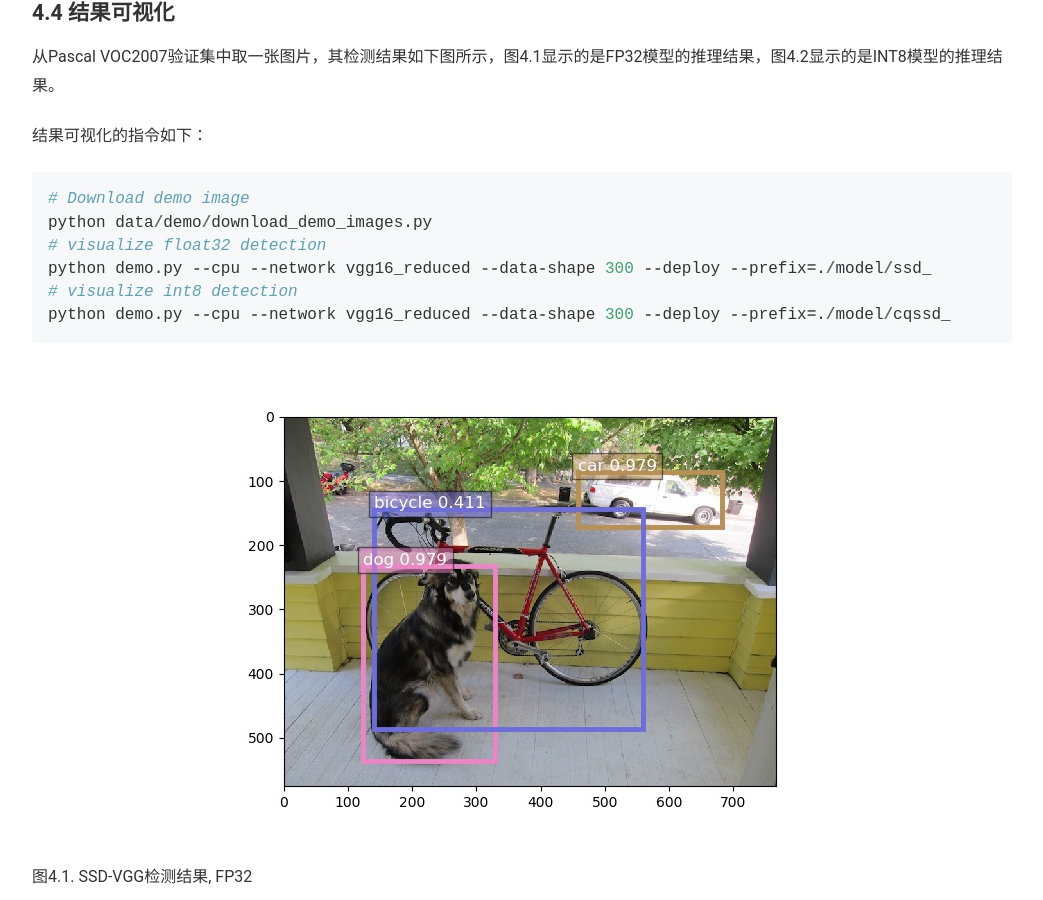
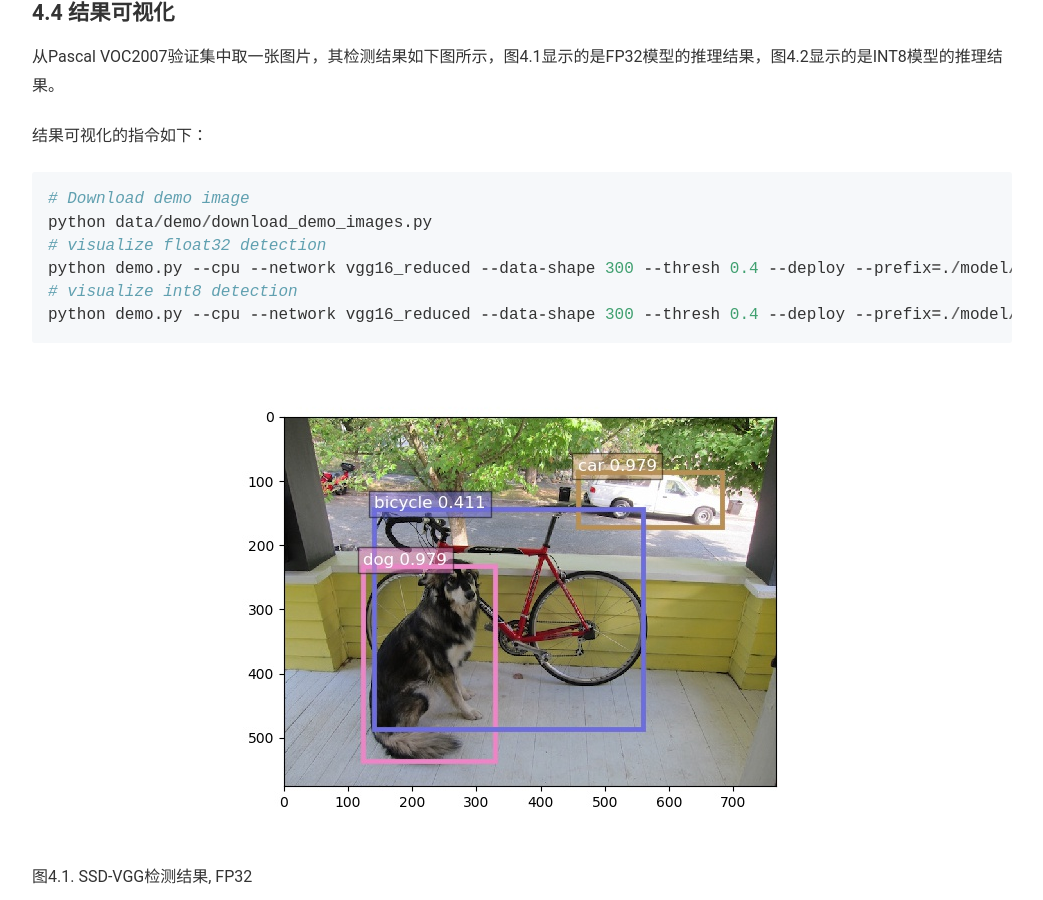
Before and after one commit to mxnet-zh/blog, a Jekyll site: the page built from _posts/2019-07-02-model-quantization.md, in a window 1280 px wide and 900 px high, scrolled down 4342 px. Shown: the whole window, without its empty margins (118-1161 px from the left). Built offline with Jekyll 4.4.1, drawn with Linux system fonts in a browser that asks for light colours; formulas are drawn with MathJax 3.

Commit message:
change thresh to show bicycle

````diff
--- a/_posts/2019-07-02-model-quantization.md
+++ b/_posts/2019-07-02-model-quantization.md
@@ -120,9 +120,9 @@
 # Download demo image
 python data/demo/download_demo_images.py
 # visualize float32 detection
-python demo.py --cpu --network vgg16_reduced --data-shape 300 --deploy --prefix=./model/ssd_
+python demo.py --cpu --network vgg16_reduced --data-shape 300 --thresh 0.4 --deploy --prefix=./model/ssd_
 # visualize int8 detection
-python demo.py --cpu --network vgg16_reduced --data-shape 300 --deploy --prefix=./model/cqssd_
+python demo.py --cpu --network vgg16_reduced --data-shape 300 --thresh 0.4 --deploy --prefix=./model/cqssd_
 ```
 
 ![](img/2019-07-02-fig4.1.jpg)
````
